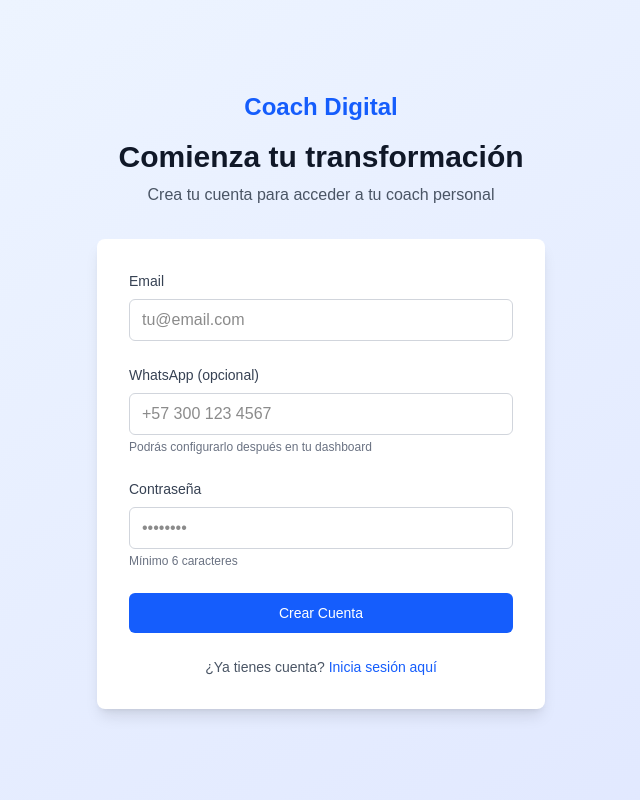
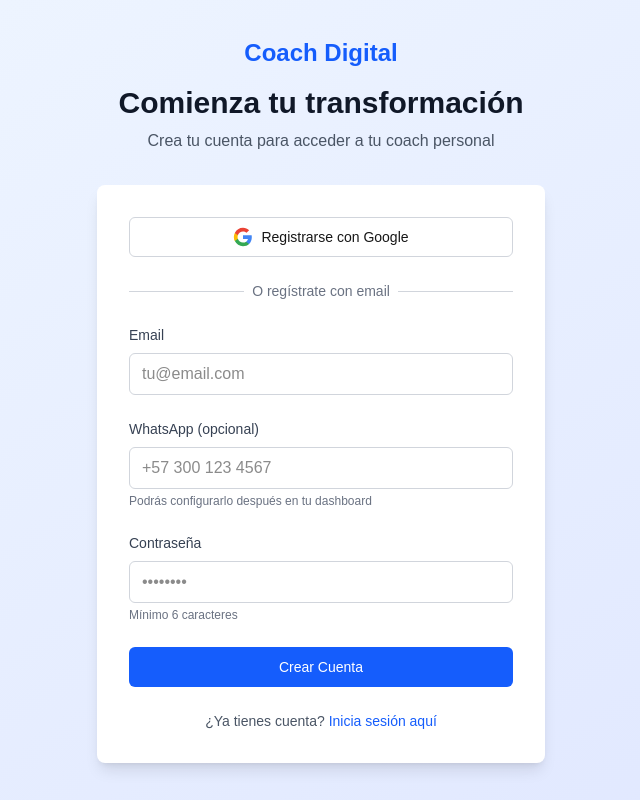
Before and after one commit to fcogarces26-ai/claire, a Next.js app in the folder coach-digital-web/: page /register in a window 1280 px wide. Shown: the whole page, without its empty margins (319-959 px from the left). Built offline with nearby package versions, Linux system fonts and the light colour scheme; no server answers.

Commit message:
Add Google OAuth to login and register pages

```diff
--- a/coach-digital-web/src/app/api/auth/callback/route.ts
+++ b/coach-digital-web/src/app/api/auth/callback/route.ts
@@ -1,7 +1,7 @@
 import { createClient } from '@/lib/supabase'
-import { NextResponse } from 'next/server'
+import { NextRequest, NextResponse } from 'next/server'
 
-export async function GET(request: Request) {
+export async function GET(request: NextRequest) {
   const { searchParams, origin } = new URL(request.url)
   const code = searchParams.get('code')
   const next = searchParams.get('next') ?? '/dashboard'
@@ -14,6 +14,6 @@ export async function GET(request: Request) {
     }
   }
 
-  // Si hay error, redirigir a login
-  return NextResponse.redirect(`${origin}/login`)
+  // Return the user to an error page with instructions
+  return NextResponse.redirect(`${origin}/login?error=Could not authenticate user`)
 }
--- a/coach-digital-web/src/app/login/page.tsx
+++ b/coach-digital-web/src/app/login/page.tsx
@@ -10,15 +10,15 @@ export default function Login() {
   const [email, setEmail] = useState('')
   const [password, setPassword] = useState('')
   const [loading, setLoading] = useState(false)
+  const [googleLoading, setGoogleLoading] = useState(false)
   const [error, setError] = useState('')
   const router = useRouter()
+  const supabase = createClient()
 
   const handleLogin = async (e: React.FormEvent) => {
     e.preventDefault()
     setLoading(true)
     setError('')
-
-    const supabase = createClient()
 
     const { error } = await supabase.auth.signInWithPassword({
       email,
@@ -32,6 +32,24 @@ export default function Login() {
     }
 
     setLoading(false)
+  }
+
+  const handleGoogleLogin = async () => {
+    setGoogleLoading(true)
+    setError('')
+
+    const { error } = await supabase.auth.signInWithOAuth({
+      provider: 'google',
+      options: {
+        redirectTo: `${window.location.origin}/api/auth/callback`
+      }
+    })
+
+    if (error) {
+      setError(error.message)
+      setGoogleLoading(false)
+    }
+    // No need to set loading to false here as the user will be redirected
   }
 
   return (
@@ -48,6 +66,52 @@ export default function Login() {
 
         {/* Login Form */}
         <div className="bg-white rounded-lg shadow-lg p-8">
+
+          {/* Google Login Button */}
+          <div className="mb-6">
+            <Button
+              type="button"
+              variant="outline"
+              className="w-full border-gray-300 hover:bg-gray-50 flex items-center justify-center space-x-2"
+              onClick={handleGoogleLogin}
+              disabled={googleLoading || loading}
+            >
+              {googleLoading ? (
+                <div className="animate-spin rounded-full h-4 w-4 border-b-2 border-blue-600"></div>
+              ) : (
+                <svg className="w-5 h-5" viewBox="0 0 24 24">
+                  <path
+                    fill="#4285F4"
+                    d="M22.56 12.25c0-.78-.07-1.53-.2-2.25H12v4.26h5.92c-.26 1.37-1.04 2.53-2.21 3.31v2.77h3.57c2.08-1.92 3.28-4.74 3.28-8.09z"
+                  />
+                  <path
+                    fill="#34A853"
+                    d="M12 23c2.97 0 5.46-.98 7.28-2.66l-3.57-2.77c-.98.66-2.23 1.06-3.71 1.06-2.86 0-5.29-1.93-6.16-4.53H2.18v2.84C3.99 20.53 7.7 23 12 23z"
+                  />
+                  <path
+                    fill="#FBBC05"
+                    d="M5.84 14.09c-.22-.66-.35-1.36-.35-2.09s.13-1.43.35-2.09V7.07H2.18C1.43 8.55 1 10.22 1 12s.43 3.45 1.18 4.93l2.85-2.22.81-.62z"
+                  />
+                  <path
+                    fill="#EA4335"
+                    d="M12 5.38c1.62 0 3.06.56 4.21 1.64l3.15-3.15C17.45 2.09 14.97 1 12 1 7.7 1 3.99 3.47 2.18 7.07l3.66 2.84c.87-2.6 3.3-4.53 6.16-4.53z"
+                  />
+                </svg>
+              )}
+              <span>{googleLoading ? 'Conectando...' : 'Continuar con Google'}</span>
+            </Button>
+          </div>
+
+          {/* Divider */}
+          <div className="relative mb-6">
+            <div className="absolute inset-0 flex items-center">
+              <div className="w-full border-t border-gray-300" />
+            </div>
+            <div className="relative flex justify-center text-sm">
+              <span className="px-2 bg-white text-gray-500">O continúa con email</span>
+            </div>
+          </div>
+
           <form onSubmit={handleLogin} className="space-y-6">
             <div>
               <label htmlFor="email" className="block text-sm font-medium text-gray-700 mb-2">
@@ -61,6 +125,7 @@ export default function Login() {
                 className="w-full px-3 py-2 border border-gray-300 rounded-md focus:outline-none focus:ring-2 focus:ring-blue-500"
                 placeholder="tu@email.com"
                 required
+                disabled={loading || googleLoading}
               />
             </div>
 
@@ -76,6 +141,7 @@ export default function Login() {
                 className="w-full px-3 py-2 border border-gray-300 rounded-md focus:outline-none focus:ring-2 focus:ring-blue-500"
                 placeholder="••••••••"
                 required
+                disabled={loading || googleLoading}
               />
             </div>
 
@@ -88,7 +154,7 @@ export default function Login() {
             <Button
               type="submit"
               className="w-full"
-              disabled={loading}
+              disabled={loading || googleLoading}
             >
               {loading ? 'Iniciando sesión...' : 'Iniciar Sesión'}
             </Button>
--- a/coach-digital-web/src/app/register/page.tsx
+++ b/coach-digital-web/src/app/register/page.tsx
@@ -11,17 +11,17 @@ export default function Register() {
   const [password, setPassword] = useState('')
   const [phone, setPhone] = useState('')
   const [loading, setLoading] = useState(false)
+  const [googleLoading, setGoogleLoading] = useState(false)
   const [error, setError] = useState('')
   const [message, setMessage] = useState('')
   const router = useRouter()
+  const supabase = createClient()
 
   const handleRegister = async (e: React.FormEvent) => {
     e.preventDefault()
     setLoading(true)
     setError('')
     setMessage('')
-
-    const supabase = createClient()
 
     const { error } = await supabase.auth.signUp({
       email,
@@ -45,6 +45,24 @@ export default function Register() {
     setLoading(false)
   }
 
+  const handleGoogleRegister = async () => {
+    setGoogleLoading(true)
+    setError('')
+
+    const { error } = await supabase.auth.signInWithOAuth({
+      provider: 'google',
+      options: {
+        redirectTo: `${window.location.origin}/api/auth/callback`
+      }
+    })
+
+    if (error) {
+      setError(error.message)
+      setGoogleLoading(false)
+    }
+    // No need to set loading to false here as the user will be redirected
+  }
+
   return (
     <div className="min-h-screen bg-gradient-to-br from-blue-50 to-indigo-100 flex items-center justify-center p-4">
       <div className="max-w-md w-full">
@@ -59,6 +77,52 @@ export default function Register() {
 
         {/* Register Form */}
         <div className="bg-white rounded-lg shadow-lg p-8">
+
+          {/* Google Register Button */}
+          <div className="mb-6">
+            <Button
+              type="button"
+              variant="outline"
+              className="w-full border-gray-300 hover:bg-gray-50 flex items-center justify-center space-x-2"
+              onClick={handleGoogleRegister}
+              disabled={googleLoading || loading}
+            >
+              {googleLoading ? (
+                <div className="animate-spin rounded-full h-4 w-4 border-b-2 border-blue-600"></div>
+              ) : (
+                <svg className="w-5 h-5" viewBox="0 0 24 24">
+                  <path
+                    fill="#4285F4"
+                    d="M22.56 12.25c0-.78-.07-1.53-.2-2.25H12v4.26h5.92c-.26 1.37-1.04 2.53-2.21 3.31v2.77h3.57c2.08-1.92 3.28-4.74 3.28-8.09z"
+                  />
+                  <path
+                    fill="#34A853"
+                    d="M12 23c2.97 0 5.46-.98 7.28-2.66l-3.57-2.77c-.98.66-2.23 1.06-3.71 1.06-2.86 0-5.29-1.93-6.16-4.53H2.18v2.84C3.99 20.53 7.7 23 12 23z"
+                  />
+                  <path
+                    fill="#FBBC05"
+                    d="M5.84 14.09c-.22-.66-.35-1.36-.35-2.09s.13-1.43.35-2.09V7.07H2.18C1.43 8.55 1 10.22 1 12s.43 3.45 1.18 4.93l2.85-2.22.81-.62z"
+                  />
+                  <path
+                    fill="#EA4335"
+                    d="M12 5.38c1.62 0 3.06.56 4.21 1.64l3.15-3.15C17.45 2.09 14.97 1 12 1 7.7 1 3.99 3.47 2.18 7.07l3.66 2.84c.87-2.6 3.3-4.53 6.16-4.53z"
+                  />
+                </svg>
+              )}
+              <span>{googleLoading ? 'Conectando...' : 'Registrarse con Google'}</span>
+            </Button>
+          </div>
+
+          {/* Divider */}
+          <div className="relative mb-6">
+            <div className="absolute inset-0 flex items-center">
+              <div className="w-full border-t border-gray-300" />
+            </div>
+            <div className="relative flex justify-center text-sm">
+              <span className="px-2 bg-white text-gray-500">O regístrate con email</span>
+            </div>
+          </div>
+
           <form onSubmit={handleRegister} className="space-y-6">
             <div>
               <label htmlFor="email" className="block text-sm font-medium text-gray-700 mb-2">
@@ -72,6 +136,7 @@ export default function Register() {
                 className="w-full px-3 py-2 border border-gray-300 rounded-md focus:outline-none focus:ring-2 focus:ring-blue-500"
                 placeholder="tu@email.com"
                 required
+                disabled={loading || googleLoading}
               />
             </div>
 
@@ -86,6 +151,7 @@ export default function Register() {
                 onChange={(e) => setPhone(e.target.value)}
                 className="w-full px-3 py-2 border border-gray-300 rounded-md focus:outline-none focus:ring-2 focus:ring-blue-500"
                 placeholder="+57 300 123 4567"
+                disabled={loading || googleLoading}
               />
               <p className="text-xs text-gray-500 mt-1">Podrás configurarlo después en tu dashboard</p>
             </div>
@@ -103,6 +169,7 @@ export default function Register() {
                 placeholder="••••••••"
                 required
                 minLength={6}
+                disabled={loading || googleLoading}
               />
               <p className="text-xs text-gray-500 mt-1">Mínimo 6 caracteres</p>
             </div>
@@ -122,7 +189,7 @@ export default function Register() {
             <Button
               type="submit"
               className="w-full"
-              disabled={loading}
+              disabled={loading || googleLoading}
             >
               {loading ? 'Creando cuenta...' : 'Crear Cuenta'}
             </Button>
```
